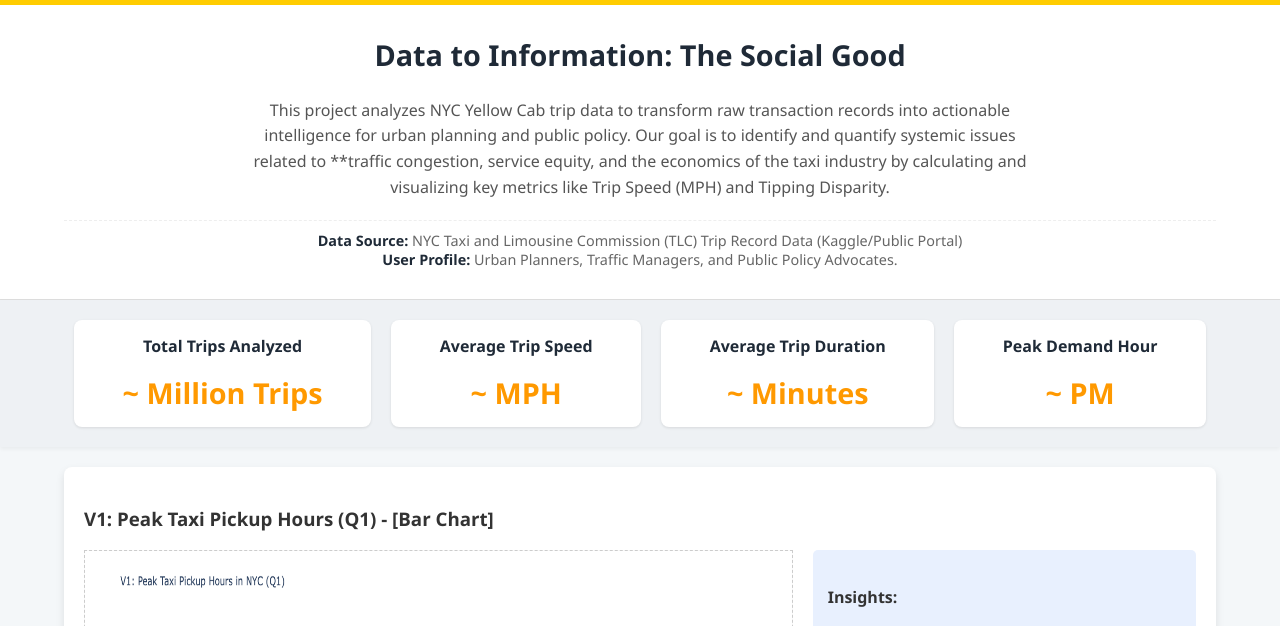
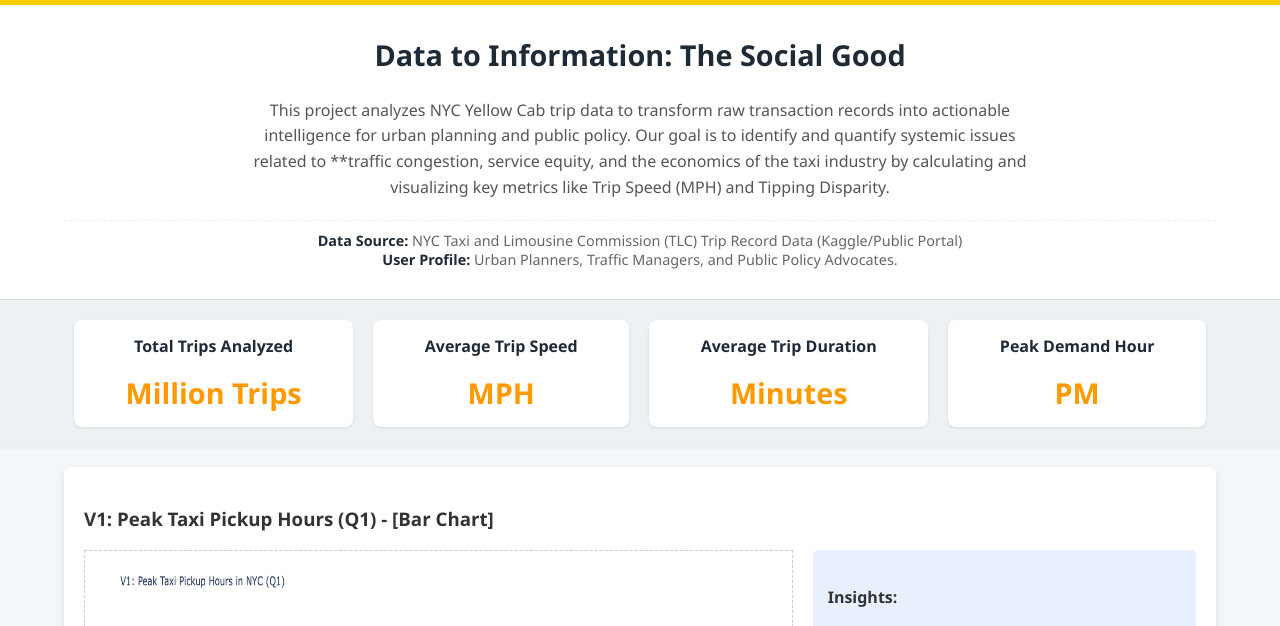
Before and after one commit to inezaodon/PRINCOMP_FINAL_PREOJECT, a plain HTML site: page index.html in a window 1280 px wide. Shown: the part 124-750 px from the top of the page. Drawn offline with Linux system fonts and the light colour scheme.

Commit message:
Update index.html
Rewrite

```diff
--- a/index.html
+++ b/index.html
@@ -37,19 +37,19 @@
     <div style="display: flex; justify-content: space-around; padding: 20px 5%; background-color: #eef1f4; box-shadow: 0 2px 4px rgba(0,0,0,0.05);">
         <div style="background-color: #ffffff; padding: 15px 20px; border-radius: 8px; box-shadow: 0 1px 3px rgba(0,0,0,0.1); text-align: center; flex-grow: 1; margin: 0 10px; min-width: 150px;">
             <h3 style="margin-top: 0; font-size: 1.0em; color: #1f2a37; font-weight: 600;">Total Trips Analyzed</h3>
-            <p style="margin: 0; font-size: 1.8em; font-weight: bold; color: #ff9900;">~ Million Trips</p>
+            <p style="margin: 0; font-size: 1.8em; font-weight: bold; color: #ff9900;"> Million Trips</p>
         </div>
         <div style="background-color: #ffffff; padding: 15px 20px; border-radius: 8px; box-shadow: 0 1px 3px rgba(0,0,0,0.1); text-align: center; flex-grow: 1; margin: 0 10px; min-width: 150px;">
             <h3 style="margin-top: 0; font-size: 1.0em; color: #1f2a37; font-weight: 600;">Average Trip Speed</h3>
-            <p style="margin: 0; font-size: 1.8em; font-weight: bold; color: #ff9900;">~ MPH</p>
+            <p style="margin: 0; font-size: 1.8em; font-weight: bold; color: #ff9900;"> MPH</p>
         </div>
         <div style="background-color: #ffffff; padding: 15px 20px; border-radius: 8px; box-shadow: 0 1px 3px rgba(0,0,0,0.1); text-align: center; flex-grow: 1; margin: 0 10px; min-width: 150px;">
             <h3 style="margin-top: 0; font-size: 1.0em; color: #1f2a37; font-weight: 600;">Average Trip Duration</h3>
-            <p style="margin: 0; font-size: 1.8em; font-weight: bold; color: #ff9900;">~ Minutes</p>
+            <p style="margin: 0; font-size: 1.8em; font-weight: bold; color: #ff9900;"> Minutes</p>
         </div>
         <div style="background-color: #ffffff; padding: 15px 20px; border-radius: 8px; box-shadow: 0 1px 3px rgba(0,0,0,0.1); text-align: center; flex-grow: 1; margin: 0 10px; min-width: 150px;">
             <h3 style="margin-top: 0; font-size: 1.0em; color: #1f2a37; font-weight: 600;">Peak Demand Hour</h3>
-            <p style="margin: 0; font-size: 1.8em; font-weight: bold; color: #ff9900;">~ PM</p>
+            <p style="margin: 0; font-size: 1.8em; font-weight: bold; color: #ff9900;"> PM</p>
         </div>
     </div>
 
```
